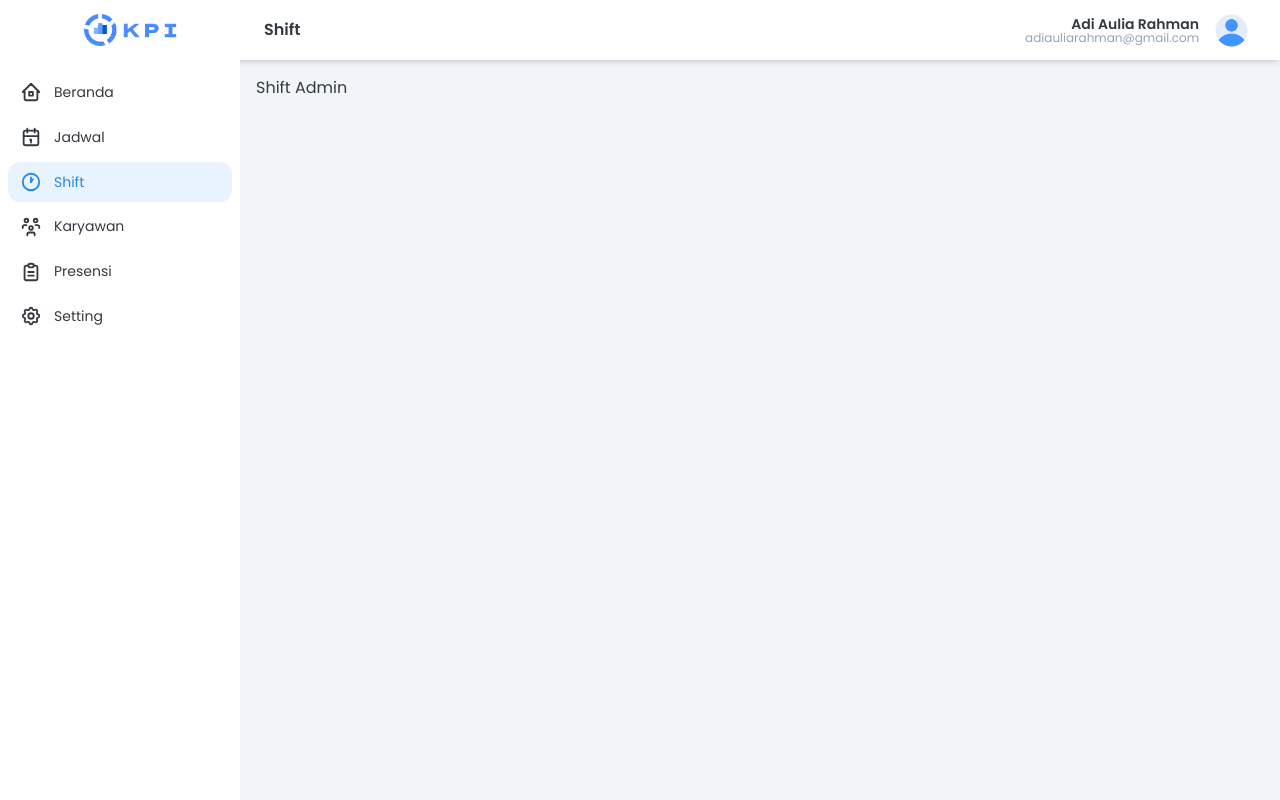
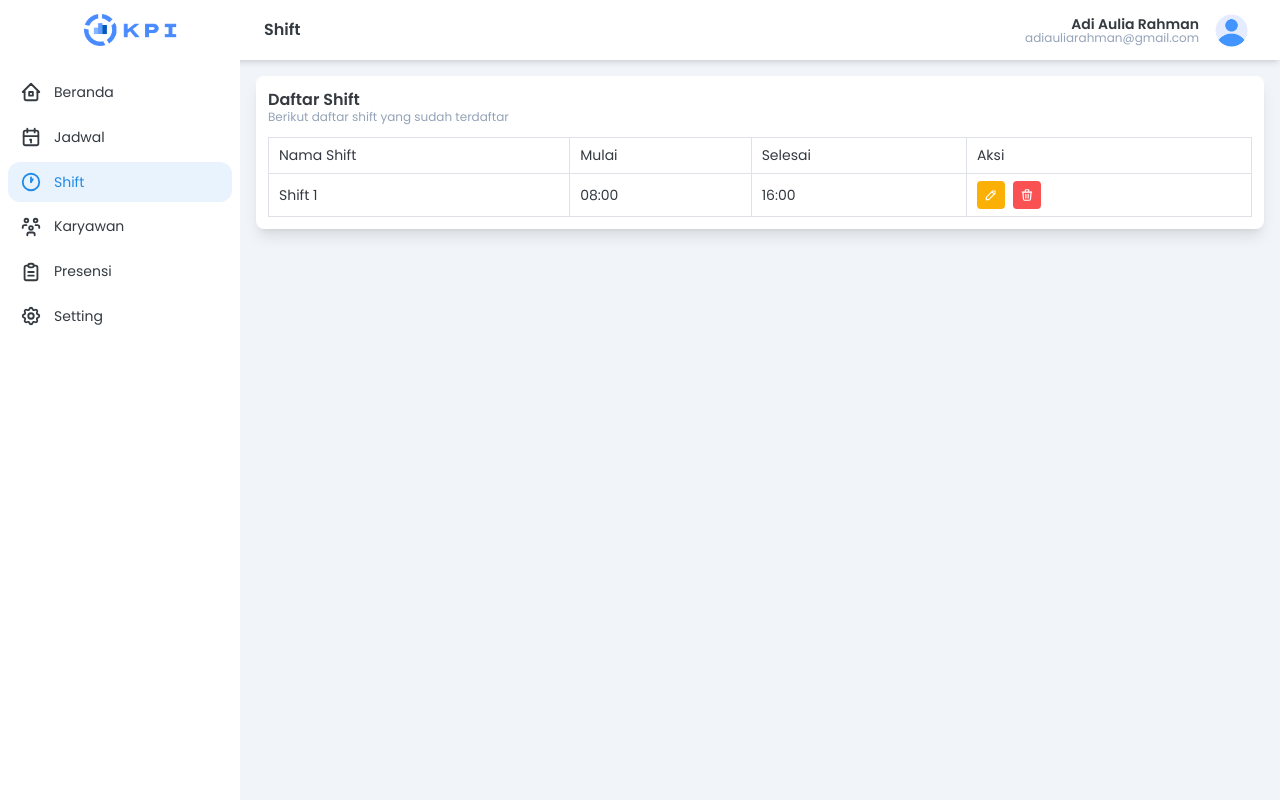
Before and after one commit to adiarhmn/react-kpi-frontend, a React (Vite) app: page /shift in a window 1280 px wide. Built offline with nearby package versions, Linux system fonts and the light colour scheme; no server answers.

Commit message:
Update Dashboard Admin and Shift admin

```diff
--- a/src/admin_features/misc/pages/DashboardAdmin.tsx
+++ b/src/admin_features/misc/pages/DashboardAdmin.tsx
@@ -1,4 +1,4 @@
-import { Button, RingProgress, Select, UnstyledButton } from '@mantine/core';
+import { Button, RingProgress, Select, Table, UnstyledButton } from '@mantine/core';
 import { IconChevronRight, IconEye, IconUsers } from '@tabler/icons-react';
 import { useState } from 'react';
 
@@ -107,7 +107,7 @@ export const DashboardAdmin: React.FC = () => {
 
         {/* Total Employees */}
         <section className="bg-white shadow-lg p-3 rounded-lg">
-          <div className='mb-3'>
+          <div className="mb-3">
             <h2 className="font-bold">Jumlah Karyawan</h2>
             <div className="-mt-1 text-xs text-slate-400">
               Berikut jumlah karyawan yang terdaftar
@@ -137,6 +137,47 @@ export const DashboardAdmin: React.FC = () => {
             </div>
           </div>
         </section>
+
+        <section className="bg-white shadow-lg p-3 rounded-lg">
+        <div className="grid lg:grid-cols-2">
+            <div>
+              <h2 className="font-bold">Daftar Pengajuan</h2>
+              <div className="-mt-1 text-xs text-slate-400">
+                Berikut pengajuan yang perlu di proses
+              </div>
+            </div>
+            <Select
+              className="mt-2 lg:mt-0 w-full"
+              placeholder="Pilih Pengajuan"
+              data={['Semua Pengajuan', 'Izin', 'Cuti', 'Sakit', 'Lembur']}
+              defaultValue="Semua Pengajuan"
+            />
+          </div>
+          <div className='mt-3'>
+            <Table withColumnBorders withTableBorder>
+              <Table.Thead>
+                <Table.Tr>
+                  <Table.Th>Nama</Table.Th>
+                  <Table.Th>Tanggal</Table.Th>
+                  <Table.Th>Jenis</Table.Th>
+                  <Table.Th>Status</Table.Th>
+                  <Table.Th>Aksi</Table.Th>
+                </Table.Tr>
+              </Table.Thead>
+              <Table.Tbody>
+                <Table.Tr>
+                  <Table.Td>John Doe</Table.Td>
+                  <Table.Td>12-12-2021</Table.Td>
+                  <Table.Td>Cuti</Table.Td>
+                  <Table.Td>Menunggu Persetujuan</Table.Td>
+                  <Table.Td className='text-center'>
+                    <UnstyledButton><IconEye size={20} className='text-blue-600' /></UnstyledButton>
+                  </Table.Td>
+                </Table.Tr>
+              </Table.Tbody>
+            </Table>
+          </div>
+        </section>
       </div>
     </main>
   );
--- a/src/admin_features/shift/pages/ShiftAdmin.tsx
+++ b/src/admin_features/shift/pages/ShiftAdmin.tsx
@@ -1,8 +1,50 @@
+import { ActionIcon, Button, Table } from '@mantine/core';
+import { IconPencil, IconTrash } from '@tabler/icons-react';
+import axios from 'axios';
+import { useEffect, useState } from 'react';
+
 export const ShiftAdmin: React.FC = () => {
+  const [shifts, setShifts] = useState([]);
+  useEffect(() => {
+    // Akses API
+    async function fetchShifts() {
+      const res = await axios.get(`/shifts`);
+      setShifts(res.data);
+    }
+  }, []);
+
   return (
     <main>
-      <h1>Shift Admin</h1>
+      <section className="bg-white rounded-lg shadow-lg p-3">
+        <div>
+          <h1 className="font-semibold">Daftar Shift</h1>
+          <div className="text-slate-400 text-xs -mt-1">Berikut daftar shift yang sudah terdaftar</div>
+        </div>
 
+        <div className="mt-3">
+         <Table withColumnBorders withTableBorder>
+            <Table.Thead>
+              <Table.Tr>
+                <Table.Th>Nama Shift</Table.Th>
+                <Table.Th>Mulai</Table.Th>
+                <Table.Th>Selesai</Table.Th>
+                <Table.Th>Aksi</Table.Th>
+              </Table.Tr>
+            </Table.Thead>
+            <Table.Tbody>
+              <Table.Tr>
+                <Table.Td>Shift 1</Table.Td>
+                <Table.Td>08:00</Table.Td>
+                <Table.Td>16:00</Table.Td>
+                <Table.Td>
+                  <ActionIcon className='me-2' color="yellow"><IconPencil size={14}/></ActionIcon>
+                  <ActionIcon className='me-2' color="red"><IconTrash size={14}/></ActionIcon>
+                </Table.Td>
+              </Table.Tr>
+            </Table.Tbody>
+         </Table>
+        </div>
+      </section>
     </main>
   );
 };
--- /dev/null
+++ b/src/components/elements/TitleSection/TitleSection.tsx
@@ -0,0 +1,16 @@
+import React from 'react';
+
+interface Props {
+  children: React.ReactNode;
+  title: string | React.ReactNode;
+  subtitle?: string | React.ReactNode;
+}
+
+export const TitleSection: React.FC<Props> = ({ children, title, subtitle }) => {
+  return (
+    <div>
+      <h1 className="font-semibold">title</h1>
+      <div className="text-slate-400 text-xs -mt-1">Berikut daftar shift yang sudah terdaftar</div>
+    </div>
+  );
+};
```
